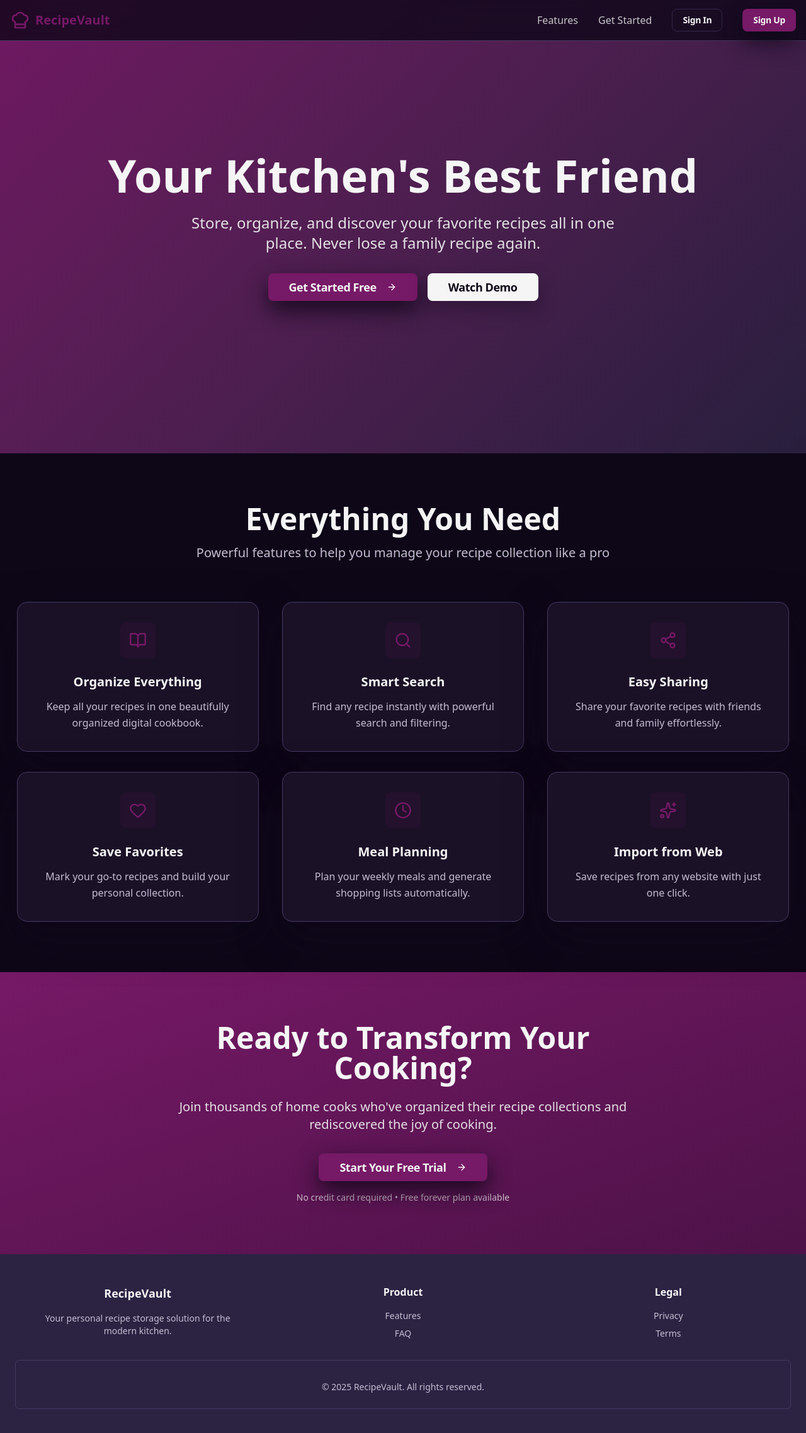
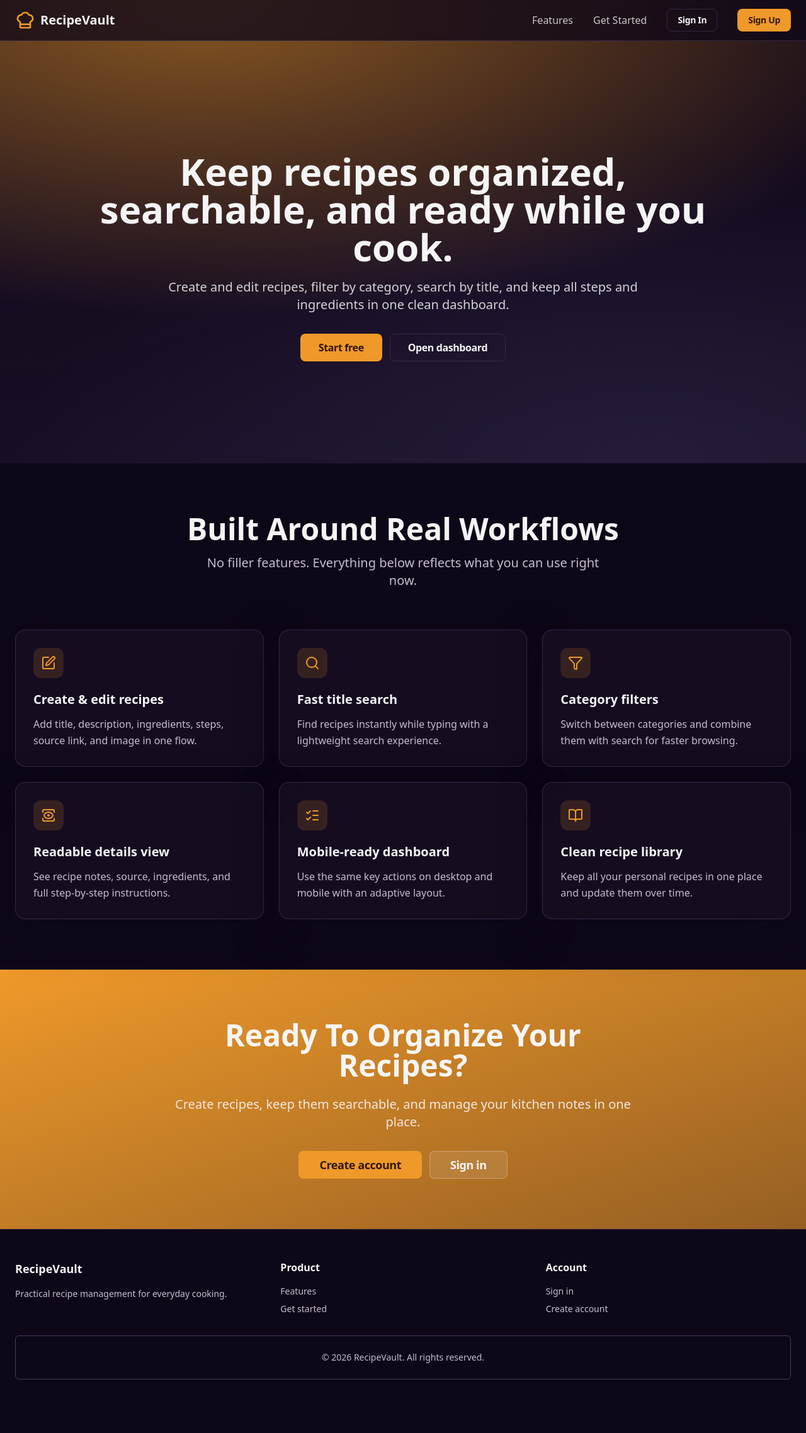
Before and after one commit to maksfilius/recipe-vault, a Next.js app: page / in a window 1280 px wide. Shown: the top 2276 px of the page at 63% size. After the commit the page ends 2239 px from the top, so only its background shows below. Built offline with nearby package versions, Linux system fonts and the light colour scheme.

Commit message:
Polish landing page visuals and interactions

```diff
--- a/src/app/(marketing)/page.tsx
+++ b/src/app/(marketing)/page.tsx
@@ -8,7 +8,7 @@ import Header from "@/src/components/landing/Header";
 
 export default function LangingPage() {
   return (
-    <div className="min-h-screen scroll-smooth">
+    <div className="min-h-screen scroll-smooth bg-background">
       <Header />
       <div id="hero">
         <Hero />
--- a/src/app/globals.css
+++ b/src/app/globals.css
@@ -23,29 +23,29 @@
   --background: 265 55% 6%;
   --foreground: 0 0% 96%;
   --card: 266 40% 11%;
-  --primary: 310 65% 28%;
-  --primary-foreground: 262 48% 12%;
+  --primary: 34 86% 55%;
+  --primary-foreground: 24 80% 11%;
   --muted: 258 32% 20%;
   --muted-foreground: 265 20% 78%;
   --border: 258 25% 30%;
   --destructive: 3 76% 57%;
   --ring: var(--primary);
 
-  --cat-breakfast-label: 42 92% 80%;
-  --cat-breakfast-grad-start: 35 86% 42%;
-  --cat-breakfast-grad-end: 16 70% 30%;
+  --cat-breakfast-label: 43 92% 82%;
+  --cat-breakfast-grad-start: 34 84% 44%;
+  --cat-breakfast-grad-end: 22 72% 32%;
 
-  --cat-lunch-label: 155 55% 74%;
-  --cat-lunch-grad-start: 152 60% 40%;
-  --cat-lunch-grad-end: 190 60% 30%;
+  --cat-lunch-label: 176 62% 78%;
+  --cat-lunch-grad-start: 174 58% 36%;
+  --cat-lunch-grad-end: 192 52% 27%;
 
-  --cat-dinner-label: 292 75% 82%;
-  --cat-dinner-grad-start: 280 70% 40%;
-  --cat-dinner-grad-end: 310 65% 28%;
+  --cat-dinner-label: 8 86% 76%;
+  --cat-dinner-grad-start: 6 70% 36%;
+  --cat-dinner-grad-end: 2 58% 24%;
 
-  --cat-snack-label: 338 80% 78%;
-  --cat-snack-grad-start: 330 70% 45%;
-  --cat-snack-grad-end: 10 70% 32%;
+  --cat-snack-label: 236 86% 84%;
+  --cat-snack-grad-start: 234 72% 46%;
+  --cat-snack-grad-end: 254 64% 34%;
 }
 
 .dark {
@@ -54,29 +54,29 @@
   --background: 265 63% 4%;
   --foreground: 0 0% 98%;
   --card: 267 44% 9%;
-  --primary: 281 78% 65%;
-  --primary-foreground: 264 52% 14%;
+  --primary: 34 86% 55%;
+  --primary-foreground: 24 80% 11%;
   --muted: 257 35% 18%;
   --muted-foreground: 260 18% 82%;
   --border: 260 28% 24%;
   --destructive: 3 78% 55%;
   --ring: var(--primary);
 
-  --cat-breakfast-label: 42 92% 80%;
-  --cat-breakfast-grad-start: 35 86% 42%;
-  --cat-breakfast-grad-end: 16 70% 30%;
+  --cat-breakfast-label: 43 92% 82%;
+  --cat-breakfast-grad-start: 34 84% 44%;
+  --cat-breakfast-grad-end: 22 72% 32%;
 
-  --cat-lunch-label: 155 55% 74%;
-  --cat-lunch-grad-start: 152 60% 40%;
-  --cat-lunch-grad-end: 190 60% 30%;
+  --cat-lunch-label: 176 62% 78%;
+  --cat-lunch-grad-start: 174 58% 36%;
+  --cat-lunch-grad-end: 192 52% 27%;
 
-  --cat-dinner-label: 292 75% 82%;
-  --cat-dinner-grad-start: 280 70% 40%;
-  --cat-dinner-grad-end: 310 65% 28%;
+  --cat-dinner-label: 8 86% 76%;
+  --cat-dinner-grad-start: 6 70% 36%;
+  --cat-dinner-grad-end: 2 58% 24%;
 
-  --cat-snack-label: 338 80% 78%;
-  --cat-snack-grad-start: 330 70% 45%;
-  --cat-snack-grad-end: 10 70% 32%;
+  --cat-snack-label: 236 86% 84%;
+  --cat-snack-grad-start: 234 72% 46%;
+  --cat-snack-grad-end: 254 64% 34%;
 }
 
 @layer base {
--- a/src/components/landing/CTA.tsx
+++ b/src/components/landing/CTA.tsx
@@ -1,39 +1,37 @@
 'use client';
 
+import Link from "next/link";
 import { Button } from "../../components/ui/button";
-import { ArrowRight } from "lucide-react";
 import { useScrollAnimation } from "../../hooks/use-scroll-animation";
 
 const CTA = () => {
   const { ref, isVisible } = useScrollAnimation();
 
   return (
-    <section className="py-20 bg-gradient-to-br from-primary via-primary/80 to-primary/60 overflow-hidden">
-      <div className="container mx-auto max-w-7xl px-6">
+    <section className="overflow-hidden bg-gradient-to-br from-primary via-primary/80 to-primary/60 py-20">
+      <div className="mx-auto max-w-7xl px-6">
         <div
           ref={ref}
           className={`max-w-3xl mx-auto text-center transition-all duration-700 ${
             isVisible ? "opacity-100 scale-100" : "opacity-0 scale-95"
           }`}
         >
-          <h2 className="text-4xl md:text-5xl font-bold mb-6 text-foreground">
-            Ready to Transform Your Cooking?
+          <h2 className="mb-6 text-4xl font-bold text-foreground md:text-5xl">
+            Ready To Organize Your Recipes?
           </h2>
 
-          <p className="text-xl text-foreground/90 mb-8">
-            Join thousands of home cooks who've organized their recipe collections and rediscovered the joy of cooking.
+          <p className="mb-8 text-xl text-foreground/90">
+            Create recipes, keep them searchable, and manage your kitchen notes in one place.
           </p>
 
-          <div className="flex justify-center">
-            <Button size="lg" variant="primary" className="text-lg px-8">
-              Start Your Free Trial
-              <ArrowRight className="ml-2 h-5 w-5 transition-transform group-hover:translate-x-1" />
+          <div className="flex flex-col items-center justify-center gap-3 sm:flex-row">
+            <Button size="lg" variant="primary" className="px-8 text-lg" asChild>
+              <Link href="/register">Create account</Link>
+            </Button>
+            <Button size="lg" variant="ghost" className="border border-foreground/30 bg-foreground/10 px-8 text-lg text-foreground hover:bg-foreground/20" asChild>
+              <Link href="/login">Sign in</Link>
             </Button>
           </div>
-
-          <p className="text-sm text-foreground/75 mt-4">
-            No credit card required • Free forever plan available
-          </p>
         </div>
       </div>
     </section>
--- a/src/components/landing/Features.tsx
+++ b/src/components/landing/Features.tsx
@@ -1,39 +1,39 @@
 'use client';
 
-import { BookOpen, Search, Share2, Heart, Clock, Sparkles } from "lucide-react";
+import { BookOpen, Filter, ListChecks, Search, SquarePen, View } from "lucide-react";
 import { Card, CardContent } from "../../components/ui/card";
 import { useScrollAnimation } from "../../hooks/use-scroll-animation";
 
 const features = [
   {
-    icon: BookOpen,
-    title: "Organize Everything",
-    description: "Keep all your recipes in one beautifully organized digital cookbook.",
+    icon: SquarePen,
+    title: "Create & edit recipes",
+    description: "Add title, description, ingredients, steps, source link, and image in one flow.",
   },
   {
     icon: Search,
-    title: "Smart Search",
-    description: "Find any recipe instantly with powerful search and filtering.",
+    title: "Fast title search",
+    description: "Find recipes instantly while typing with a lightweight search experience.",
   },
   {
-    icon: Share2,
-    title: "Easy Sharing",
-    description: "Share your favorite recipes with friends and family effortlessly.",
+    icon: Filter,
+    title: "Category filters",
+    description: "Switch between categories and combine them with search for faster browsing.",
   },
   {
-    icon: Heart,
-    title: "Save Favorites",
-    description: "Mark your go-to recipes and build your personal collection.",
+    icon: View,
+    title: "Readable details view",
+    description: "See recipe notes, source, ingredients, and full step-by-step instructions.",
   },
   {
-    icon: Clock,
-    title: "Meal Planning",
-    description: "Plan your weekly meals and generate shopping lists automatically.",
+    icon: ListChecks,
+    title: "Mobile-ready dashboard",
+    description: "Use the same key actions on desktop and mobile with an adaptive layout.",
   },
   {
-    icon: Sparkles,
-    title: "Import from Web",
-    description: "Save recipes from any website with just one click.",
+    icon: BookOpen,
+    title: "Clean recipe library",
+    description: "Keep all your personal recipes in one place and update them over time.",
   },
 ];
 
@@ -41,39 +41,39 @@ const Features = () => {
   const { ref, isVisible } = useScrollAnimation();
 
   return (
-    <section className="py-20 bg-background">
-      <div className="container mx-auto max-w-7xl px-6">
+    <section className="bg-background py-20">
+      <div className="mx-auto max-w-7xl px-6">
         <div
           ref={ref}
           className={`text-center mb-16 transition-all duration-700 ${
             isVisible ? "opacity-100 translate-y-0" : "opacity-0 translate-y-10"
           }`}
         >
-          <h2 className="text-4xl md:text-5xl font-bold mb-4 text-foreground">
-            Everything You Need
+          <h2 className="mb-4 text-4xl font-bold text-foreground md:text-5xl">
+            Built Around Real Workflows
           </h2>
-          <p className="text-xl text-muted-foreground max-w-2xl mx-auto">
-            Powerful features to help you manage your recipe collection like a pro
+          <p className="mx-auto max-w-2xl text-xl text-muted-foreground">
+            No filler features. Everything below reflects what you can use right now.
           </p>
         </div>
 
-        <div className="grid grid-cols-1 md:grid-cols-2 lg:grid-cols-3 gap-8 justify-items-center">
+        <div className="grid grid-cols-1 gap-6 md:grid-cols-2 lg:grid-cols-3">
           {features.map((feature, index) => (
             <Card
               key={index}
-              className={`group w-full max-w-sm border border-border hover:shadow-[0_25px_60px_hsl(var(--background)_/_0.7)] transition-all duration-500 hover:-translate-y-2 hover:scale-105 ${
+              className={`group w-full border border-border/60 bg-card/60 transition-all duration-500 hover:-translate-y-1 hover:shadow-[0_25px_60px_hsl(var(--background)_/_0.7)] ${
                 isVisible ? "opacity-100 translate-y-0" : "opacity-0 translate-y-10"
               }`}
               style={{ transitionDelay: `${index * 100}ms` }}
             >
-              <CardContent className="p-8 text-center">
-                <div className="w-14 h-14 rounded-lg bg-primary/10 group-hover:bg-primary/20 flex items-center justify-center mb-6 transition-all duration-300 group-hover:scale-110 mx-auto">
-                  <feature.icon className="h-7 w-7 text-primary transition-transform duration-300 group-hover:rotate-12" />
+              <CardContent className="p-7">
+                <div className="mb-5 flex h-12 w-12 items-center justify-center rounded-xl bg-primary/15 transition-all duration-300 group-hover:bg-primary/25">
+                  <feature.icon className="h-6 w-6 text-primary transition-transform duration-300 group-hover:scale-110" />
                 </div>
-                <h3 className="text-xl font-semibold mb-3 text-foreground">
+                <h3 className="mb-3 text-xl font-semibold text-foreground">
                   {feature.title}
                 </h3>
-                <p className="text-muted-foreground leading-relaxed">
+                <p className="leading-relaxed text-muted-foreground">
                   {feature.description}
                 </p>
               </CardContent>
--- a/src/components/landing/Footer.tsx
+++ b/src/components/landing/Footer.tsx
@@ -1,34 +1,36 @@
+import Link from "next/link";
+
 const Footer = () => {
   return (
-    <footer className="bg-muted py-12">
-      <div className="container mx-auto max-w-7xl px-6">
-        <div className="grid grid-cols-1 md:grid-cols-3 gap-8 mb-8 justify-items-center">
-          <div className="max-w-xs text-center">
-            <h3 className="font-bold text-lg mb-4 text-foreground">RecipeVault</h3>
-            <p className="text-muted-foreground text-sm">
-              Your personal recipe storage solution for the modern kitchen.
+    <footer className="border-t border-border/60 bg-background py-12">
+      <div className="mx-auto max-w-7xl px-6">
+        <div className="mb-8 grid grid-cols-1 gap-8 md:grid-cols-3">
+          <div className="max-w-sm">
+            <h3 className="mb-4 text-lg font-bold text-foreground">RecipeVault</h3>
+            <p className="text-sm text-muted-foreground">
+              Practical recipe management for everyday cooking.
             </p>
           </div>
 
-          <div className="text-center">
+          <div>
             <h4 className="font-semibold mb-4 text-foreground">Product</h4>
             <ul className="space-y-2 text-sm text-muted-foreground">
-              <li><a href="#" className="hover:text-primary transition-colors">Features</a></li>
-              <li><a href="#" className="hover:text-primary transition-colors">FAQ</a></li>
+              <li><a href="#features" className="transition-colors hover:text-foreground">Features</a></li>
+              <li><a href="#cta" className="transition-colors hover:text-foreground">Get started</a></li>
             </ul>
           </div>
 
-          <div className="text-center">
-            <h4 className="font-semibold mb-4 text-foreground">Legal</h4>
+          <div>
+            <h4 className="font-semibold mb-4 text-foreground">Account</h4>
             <ul className="space-y-2 text-sm text-muted-foreground">
-              <li><a href="#" className="hover:text-primary transition-colors">Privacy</a></li>
-              <li><a href="#" className="hover:text-primary transition-colors">Terms</a></li>
+              <li><Link href="/login" className="transition-colors hover:text-foreground">Sign in</Link></li>
+              <li><Link href="/register" className="transition-colors hover:text-foreground">Create account</Link></li>
             </ul>
           </div>
         </div>
 
-        <div className="border border-border rounded-md pt-8 mt-2 text-center text-sm text-muted-foreground">
-          <p className="px-4 pb-6">&copy; 2025 RecipeVault. All rights reserved.</p>
+        <div className="mt-2 rounded-md border border-border px-4 py-6 text-center text-sm text-muted-foreground">
+          <p>&copy; 2026 RecipeVault. All rights reserved.</p>
         </div>
       </div>
     </footer>
--- a/src/components/landing/Header.tsx
+++ b/src/components/landing/Header.tsx
@@ -17,21 +17,21 @@ const Header = () => {
   };
 
   return (
-    <header className="fixed top-0 left-0 right-0 z-50 bg-background/80 backdrop-blur-md border-b border-border">
-      <nav className="container mx-auto px-4 h-16 flex items-center justify-between">
+    <header className="fixed left-0 right-0 top-0 z-50 border-b border-border/60 bg-background/75 backdrop-blur-xl">
+      <nav className="mx-auto flex h-16 w-full max-w-7xl items-center justify-between px-4 sm:px-6">
         <button
           onClick={() => scrollToSection("hero")}
-          className="flex items-center gap-2 text-xl font-bold text-primary hover:opacity-80 transition-opacity"
+          className="flex items-center gap-2 text-xl font-bold text-foreground transition-opacity hover:opacity-80"
         >
-          <ChefHat className="w-8 h-8" />
+          <ChefHat className="h-8 w-8 text-primary" />
           <span>RecipeVault</span>
         </button>
 
-        <div className="hidden md:flex items-center gap-8">
-          <button onClick={() => scrollToSection("features")} className="text-foreground/80 hover:text-primary transition-colors">
+        <div className="hidden items-center gap-8 md:flex">
+          <button onClick={() => scrollToSection("features")} className="text-foreground/80 transition-colors hover:text-foreground">
             Features
           </button>
-          <button onClick={() => scrollToSection("cta")} className="text-foreground/80 hover:text-primary transition-colors">
+          <button onClick={() => scrollToSection("cta")} className="text-foreground/80 transition-colors hover:text-foreground">
             Get Started
           </button>
           <Button size="sm" variant="ghost" asChild>
@@ -44,30 +44,24 @@ const Header = () => {
 
         <button
           onClick={() => setIsMenuOpen(!isMenuOpen)}
-          className="md:hidden p-2 text-foreground hover:text-primary transition-colors"
+          className="p-2 text-foreground transition-colors hover:text-primary md:hidden"
         >
-          {isMenuOpen ? <X className="w-6 h-6" /> : <Menu className="w-6 h-6" />}
+          {isMenuOpen ? <X className="h-6 w-6" /> : <Menu className="h-6 w-6" />}
         </button>
       </nav>
 
       {isMenuOpen && (
-        <div className="md:hidden bg-background border-b border-border">
-          <div className="container mx-auto px-4 py-4 flex flex-col gap-4">
+        <div className="border-b border-border/60 bg-background md:hidden">
+          <div className="mx-auto flex w-full max-w-7xl flex-col gap-4 px-4 py-4">
             <button
               onClick={() => scrollToSection("features")}
-              className="text-left text-foreground/80 hover:text-primary transition-colors py-2"
+              className="py-2 text-left text-foreground/80 transition-colors hover:text-foreground"
             >
               Features
             </button>
             <button
-              onClick={() => scrollToSection("stats")}
-              className="text-left text-foreground/80 hover:text-primary transition-colors py-2"
-            >
-              Stats
-            </button>
-            <button
               onClick={() => scrollToSection("cta")}
-              className="text-left text-foreground/80 hover:text-primary transition-colors py-2"
+              className="py-2 text-left text-foreground/80 transition-colors hover:text-foreground"
             >
               Get Started
             </button>
--- a/src/components/landing/Hero.tsx
+++ b/src/components/landing/Hero.tsx
@@ -2,7 +2,6 @@
 
 import Link from "next/link";
 import { Button } from "../../components/ui/button";
-import { ArrowRight } from "lucide-react";
 import { useEffect, useRef } from "react";
 
 const Hero = () => {
@@ -29,43 +28,33 @@ const Hero = () => {
   }, []);
 
   return (
-    <section className="relative min-h-[90vh] flex items-center justify-center overflow-hidden">
+    <section className="relative flex min-h-[92vh] items-center justify-center overflow-hidden pt-20">
       <div
         ref={bgRef}
         className="absolute inset-0 z-0 transition-transform duration-75 ease-out will-change-transform"
         style={{
           backgroundImage:
-            "linear-gradient(135deg, color-mix(in hsl, var(--color-primary) 95%, transparent), color-mix(in hsl, var(--color-muted) 85%, transparent))",
+            "radial-gradient(1200px 500px at 25% 0%, color-mix(in hsl, var(--color-primary) 55%, transparent), transparent), radial-gradient(1000px 500px at 80% 100%, color-mix(in hsl, var(--color-muted) 65%, transparent), transparent), linear-gradient(180deg, color-mix(in hsl, var(--color-background) 70%, transparent), color-mix(in hsl, var(--color-card) 90%, transparent))",
           backgroundSize: "cover",
           backgroundPosition: "center",
         }}
       />
 
-      <div className="container relative z-10 px-6 py-20 text-center">
-        <h1 className="text-5xl md:text-7xl font-bold text-foreground mb-6 animate-fade-in">
-          Your Kitchen&apos;s Best Friend
+      <div className="relative z-10 mx-auto w-full max-w-5xl px-6 py-20 text-center">
+        <h1 className="animate-fade-in text-4xl font-bold text-foreground sm:text-5xl lg:text-6xl">
+          Keep recipes organized, searchable, and ready while you cook.
         </h1>
 
-        <p
-          className="text-xl md:text-2xl text-foreground/90 mb-8 max-w-2xl mx-auto animate-fade-in-delayed"
-        >
-          Store, organize, and discover your favorite recipes all in one place. Never lose a family recipe again.
+        <p className="animate-fade-in-delayed mx-auto mt-5 max-w-3xl text-lg text-foreground/85 sm:text-xl">
+          Create and edit recipes, filter by category, search by title, and keep all steps and ingredients in one clean dashboard.
         </p>
 
-        <div className="flex flex-col sm:flex-row gap-4 justify-center items-center animate-fade-in-more">
-          <Button size="lg" variant="primary" className="text-lg px-8" asChild>
-            <Link href="/register">
-              Get Started Free
-              <ArrowRight className="ml-2 h-5 w-5 transition-transform group-hover:translate-x-1" />
-            </Link>
+        <div className="animate-fade-in-more mt-8 flex flex-col justify-center gap-3 sm:flex-row sm:items-center">
+          <Button size="lg" variant="primary" className="px-7 text-base" asChild>
+            <Link href="/register">Start free</Link>
           </Button>
-
-          <Button
-            size="lg"
-            variant="secondary"
-            className="text-lg px-8"
-          >
-            Watch Demo
+          <Button size="lg" variant="ghost" className="border border-border/60 px-7 text-base" asChild>
+            <Link href="/login">Open dashboard</Link>
           </Button>
         </div>
       </div>
--- a/src/components/ui/button.tsx
+++ b/src/components/ui/button.tsx
@@ -10,7 +10,7 @@ const buttonVariants = cva(
     variants: {
       variant: {
         primary:
-          "bg-primary text-foreground shadow-[0_15px_35px_hsl(var(--background)_/_0.85)] hover:bg-primary/90 hover:shadow-[0_20px_45px_hsl(var(--background)_/_0.9)] active:bg-primary/80",
+          "bg-primary text-primary-foreground font-semibold hover:bg-primary/90 active:bg-primary/80",
         secondary:
           "bg-foreground text-background shadow-[0_12px_30px_hsl(var(--background)_/_0.35)] hover:bg-foreground/95",
         ghost:
```
